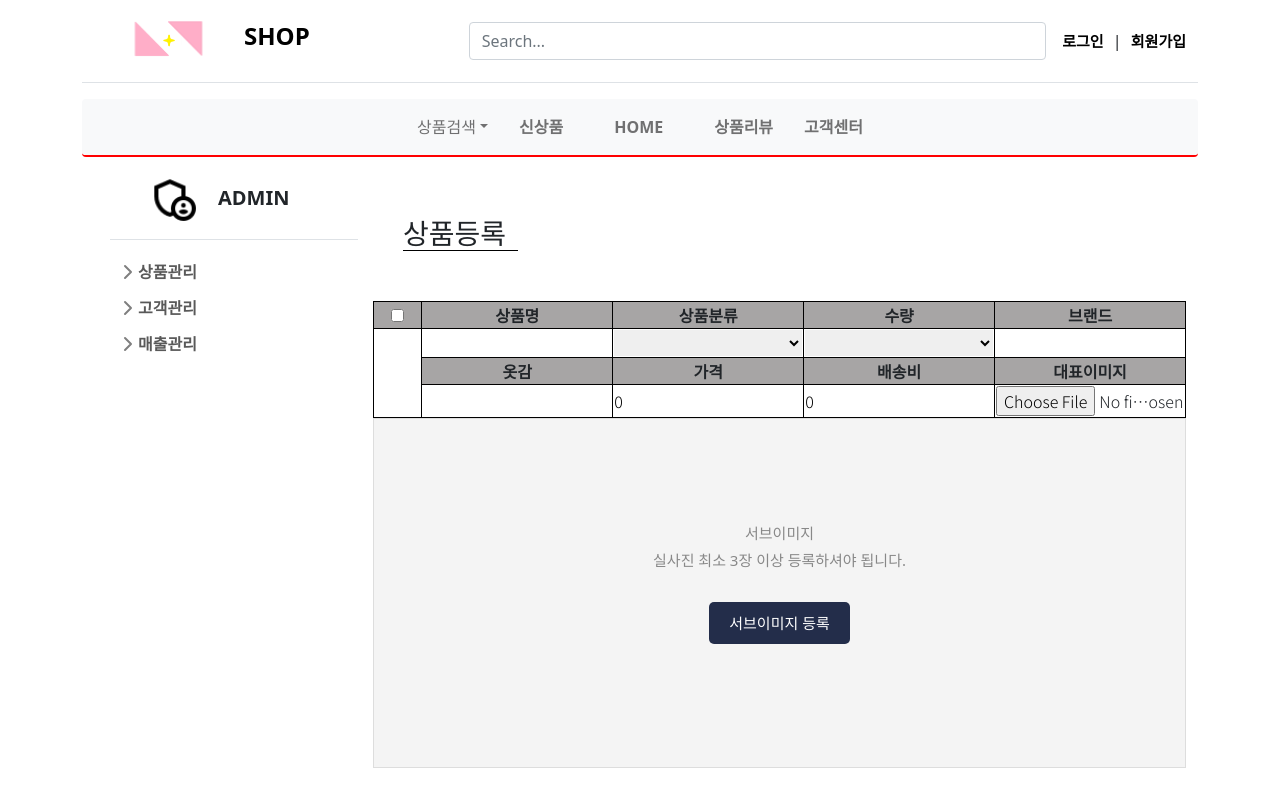
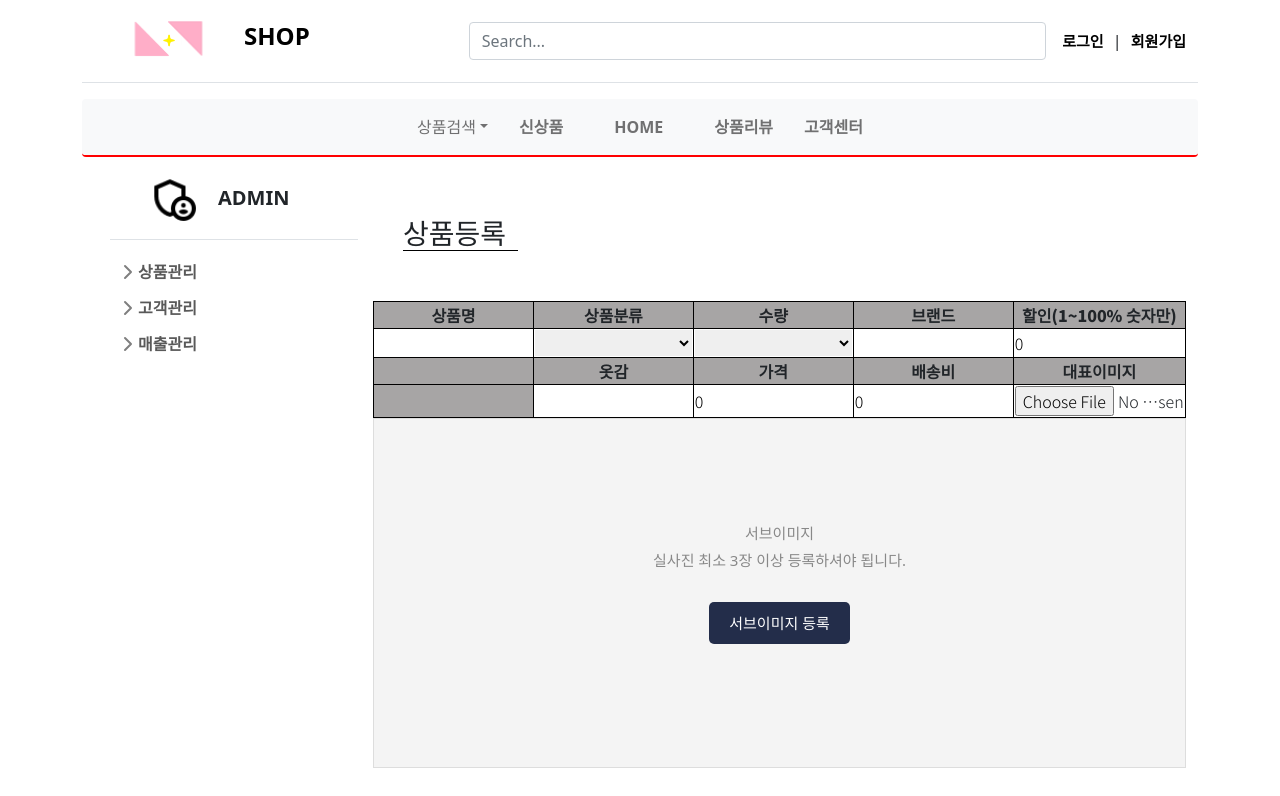
Before and after one commit to SHOP-TeamProject-mall/projectvue-shop, a Vue app: page /admin in a window 1280 px wide. Shown: the top 796 px of the page. Built offline with nearby package versions, Linux system fonts and the light colour scheme; a web font is replaced by a local one.

Commit message:
20211224
상품등록 / 할인 및 finalprice 추가

```diff
--- a/src/components/Admin.vue
+++ b/src/components/Admin.vue
@@ -61,16 +61,16 @@
             <table border="1px solid black;"  >
                 <thead>
                     <tr>
-                        <th style="width:50px;"><input type="checkbox"></th>
+
                         <th>상품명</th>
                         <th>상품분류</th>
                         <th>수량</th>
                         <th>브랜드</th>
+                        <th>할인(1~100% 숫자만)</th>
                     </tr>
                 </thead>
                 <tbody>
                     <tr>
-                        <td style="width:50px; border-bottom:none;"></td>
                         <td><input type="text" v-model="producttitle"></td>
                         <td>
                             <select  style="width:100%; text-align:center; border:none;" v-model="productcategory">
@@ -93,11 +93,12 @@
                             </select>
                             </td>
                         <td><input type="text" v-model="productbrand"></td>
+                        <td><input type="text" v-model="productsale"></td>
                     </tr>
                 </tbody>
                 <thead>
                     <tr>
-                        <th style="width:50px; border-bottom:none; border-top:none; background:none;"></th>
+                        <th></th>
                         <th>옷감</th>
                         <th>가격</th>
                         <th>배송비</th>
@@ -106,7 +107,7 @@
                 </thead>
                 <tbody>
                     <tr>
-                        <td style="width:50px; border-top:none;"></td>
+                        <td style="background:rgb(167, 165, 165); border:none;"></td>
                         <td><input type="text" v-model="productfabric"></td>
                         <td><input type="text" v-model="productprice"></td>
                         <td><input type="text" v-model="productdeliveryfee"></td>
@@ -347,6 +348,8 @@
             productprice:0,
             productdeliveryfee:0,
             productmainimage:"",
+            productsale:0,
+            productfinalprice:0
 
 
         }
@@ -448,6 +451,8 @@
           if(this.productdeliveryfee === ""){
             return alert("배송비를 입력하세요");
           }
+          this.productfinalprice = this.productprice - (this.productprice*this.productsale/100);
+          console.log(this.productfinalprice);
           const headers = { "Content-Type": "application/json" };
           const url = `/HOST/product/insertproduct.json`;
           const body = {
@@ -457,7 +462,9 @@
             productprice : this.productprice,
             productfabric : this.productfabric,
             productquantity : this.productquantity,
-            productdeliveryfee : this.productdeliveryfee
+            productdeliveryfee : this.productdeliveryfee,
+            productsale : this.productsale,
+            productfinalprice : this.productfinalprice
           };
           const response = await axios.post(url,body, {headers:headers});
           console.log(response);
```
